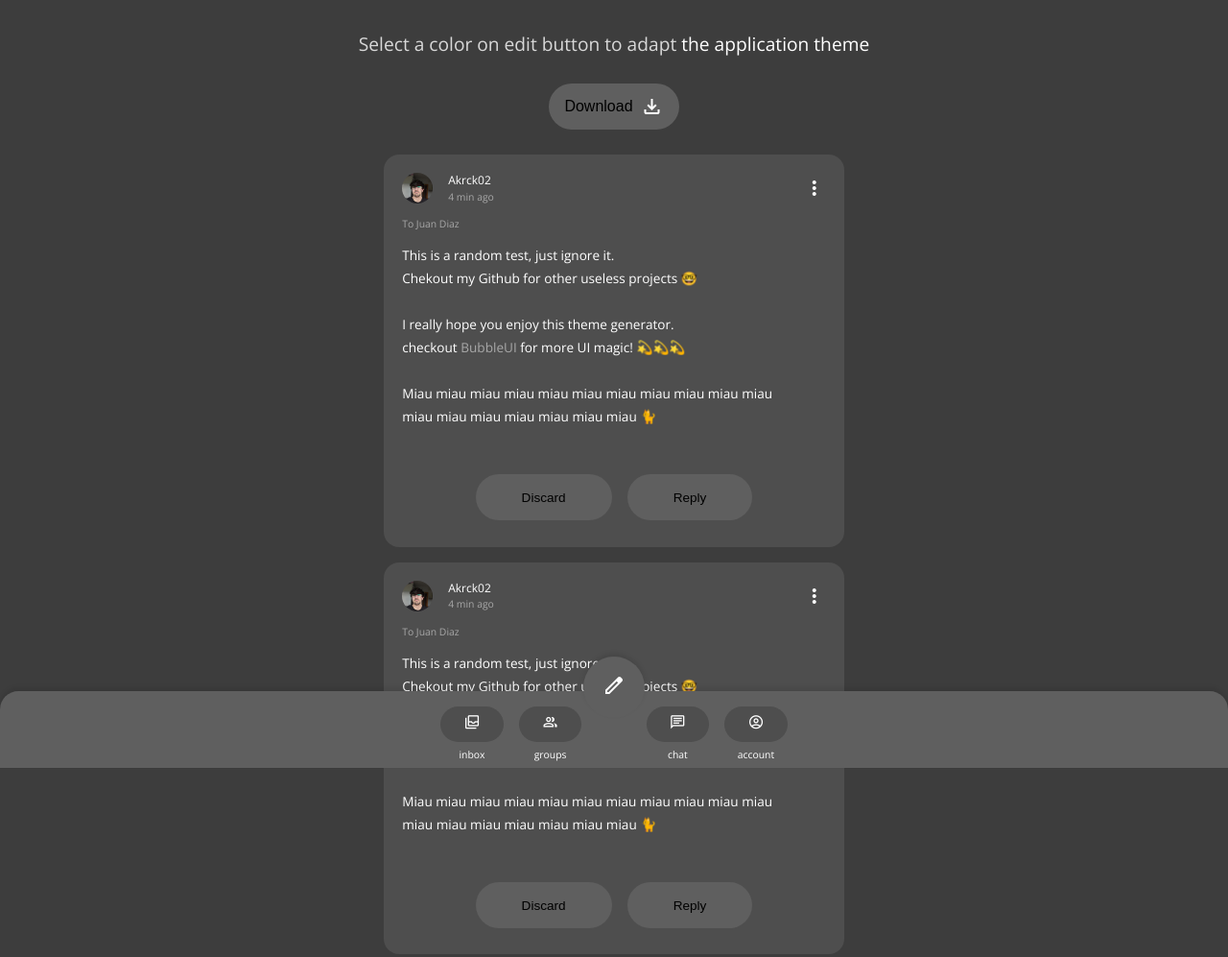
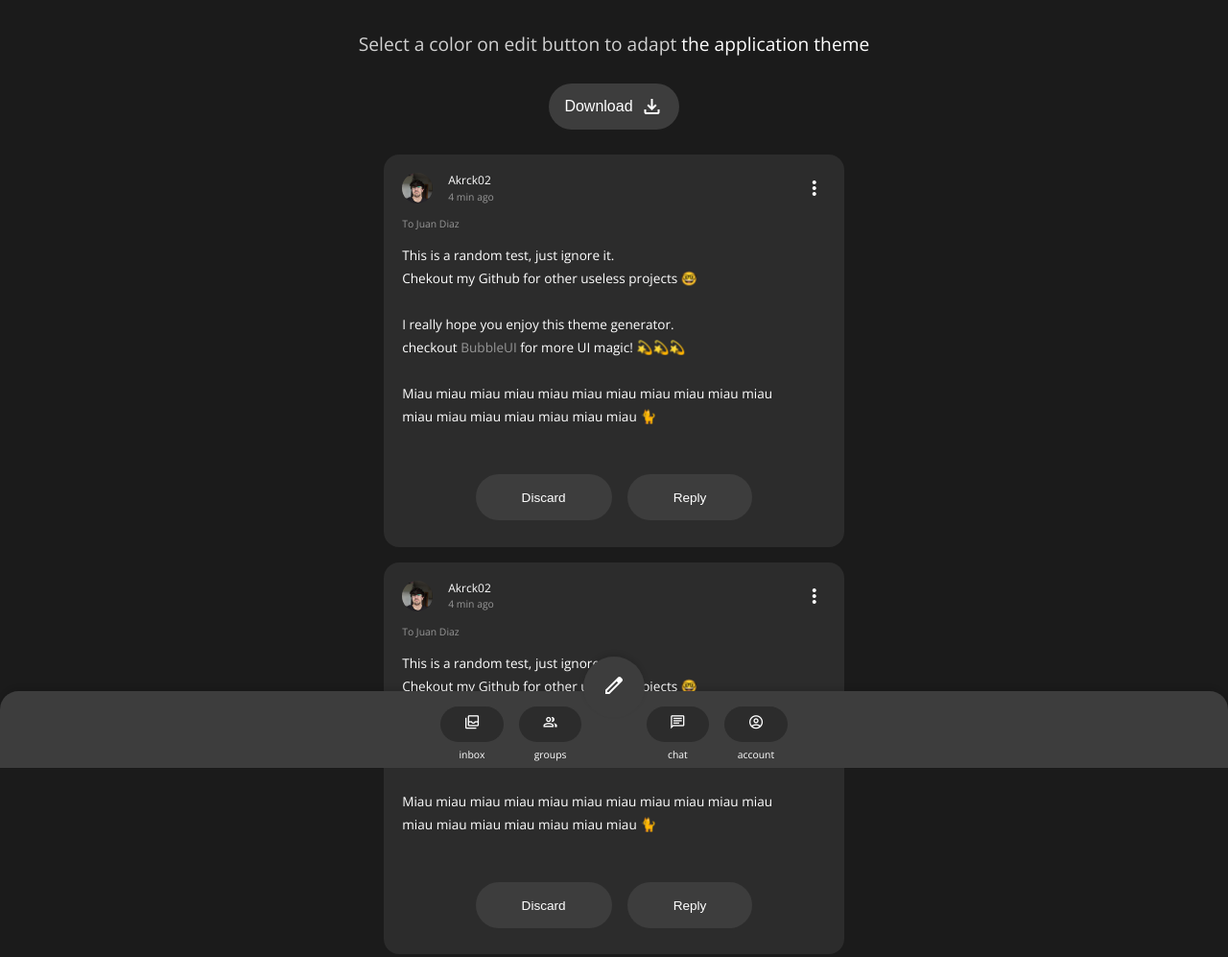
Before and after one commit to akrck02/color-extractor, a website with bundled scripts: page app/index.html in a window 1280 px wide. Shown: the top 997 px of the page at 96% size. Built offline with nearby package versions, Linux system fonts and the light colour scheme.

Commit message:
[color] minor tweaks to the formula

```diff
--- a/app/styles/src/components/notification/Notification.css
+++ b/app/styles/src/components/notification/Notification.css
@@ -5,7 +5,7 @@ notification {
     right : 1rem;
     width : 20rem;
     height: fit-content;
-    background : rgba(255,255,255,.75);
+    background : var(--tertiary-container-color);
     border-radius: .35rem;
     transition: .5s;
     padding: 1.5rem;
--- a/src/lib/others/ColorExtractor.ts
+++ b/src/lib/others/ColorExtractor.ts
@@ -42,21 +42,21 @@ export class ColorExtractor {
         console.table(rgbBaseColor);
 
         const extractedColors = ColorExtractor.extractAll(rgbBaseColor);
-        console.log(extractedColors);
+        extractedColors.forEach(color => console.log(color));
 
         const textDark  = {r:0,g:0,b:0};
         const textLight = {r:255,g:255,b:255};
 
-        const background    = extractedColors[4];
+        const background    = extractedColors[1];
         const onBackground  = ColorExtractor.isLight(background) ? textDark : textLight;
 
-        const surface1      = extractedColors[5];
+        const surface1      = extractedColors[2];
         const onSurface1    = ColorExtractor.isLight(surface1) ? textDark : textLight;
 
-        const surface2      = extractedColors[6];
+        const surface2      = extractedColors[3];
         const onSurface2    = ColorExtractor.isLight(surface2) ? textDark : textLight;
 
-        const surface3      = extractedColors[5];
+        const surface3      = extractedColors[2];
         const onSurface3    = ColorExtractor.isLight(surface3) ? textDark : textLight;
 
         return {
@@ -82,20 +82,18 @@ export class ColorExtractor {
      */
     private static extractAll(
         color : Color
-    ){
+    ) : Color[] {
         const difference = 17;
 
         const darkerColors = []
         const lighterColors = [];
         var rgbDown = color;
 
-        const value = this.getBaseChannel(color);
-
-        switch(value){
-            case 'r':
         while (rgbDown.r > 0) {
             rgbDown = ColorExtractor.getNewColor(rgbDown, -difference);
+            if(ColorExtractor.isValidColor(rgbDown)){
                 darkerColors.push(rgbDown);
+            }
         }
 
         darkerColors.reverse();
@@ -104,45 +102,23 @@ export class ColorExtractor {
 
         while (rgbUp.r < 255) {
             rgbUp = ColorExtractor.getNewColor(rgbUp, difference);
+            if(ColorExtractor.isValidColor(rgbUp)){
                 lighterColors.push(rgbUp);
+            }
         }
 
         return darkerColors.concat(lighterColors);
-            case 'g':
-                while (rgbDown.g > 0) {
-                    rgbDown = ColorExtractor.getNewColor(rgbDown, -difference);
-                    darkerColors.push(rgbDown);
+
     }
 
-                darkerColors.reverse();
-                lighterColors.push(color);
-                var rgbUp = color;
-
-                while (rgbDown.g < 255) {
-                    rgbUp = ColorExtractor.getNewColor(rgbUp, difference);
-                    lighterColors.push(rgbUp);
-                }
-
-                return darkerColors.concat(lighterColors);
-            case 'b':
-                while (rgbDown.b > 0) {
-                    rgbDown = ColorExtractor.getNewColor(rgbDown, -difference);
-                    darkerColors.push(rgbDown);
-                }
-
-                darkerColors.reverse();
-                lighterColors.push(color);
-                var rgbUp = color;
-
-                while (rgbUp.b < 255) {
-                    rgbUp = ColorExtractor.getNewColor(rgbUp, difference);
-                    lighterColors.push(rgbUp);
-                }
-
-                return darkerColors.concat(lighterColors);
-        }
-
-        return [];
+    /**
+     * Get if the color is valid
+     * @param rgbUp The color to check
+     */
+    static isValidColor(rgbUp: Color) {
+        return rgbUp.r >= 0 && rgbUp.r <= 255
+            && rgbUp.g >= 0 && rgbUp.g <= 255
+            && rgbUp.b >= 0 && rgbUp.b <= 255;
     }
 
     /**
@@ -198,9 +174,9 @@ export class ColorExtractor {
      */
     private static getNewColor(color : Color, difference : number) : Color {
         return {
-            r : ColorExtractor.getNumberIn0to255Range(color.r + difference),
-            g : ColorExtractor.getNumberIn0to255Range(color.g + difference),
-            b : ColorExtractor.getNumberIn0to255Range(color.b + difference),
+            r : color.r + difference,
+            g : color.g + difference,
+            b : color.b + difference,
         };
     }
 
--- a/src/views/view/HomeView.ui.ts
+++ b/src/views/view/HomeView.ui.ts
@@ -124,7 +124,7 @@ export default class HomeView extends ViewUI {
      */
     private changeTheme(value) {
 
-        //this.actionButton.element.style.background = value;
+        try {
             this.colorPalette = ColorExtractor.extractColors(value);
 
             document.body.style.setProperty("--background-color", this.colorPalette.background);
@@ -141,10 +141,17 @@ export default class HomeView extends ViewUI {
 
             document.body.style.setProperty("--item-background-color", this.colorPalette.surface2);
             document.body.style.setProperty("--on-item-background-color", this.colorPalette.onSurface2);
-
+        }
+        catch(e){
+            console.error(e);
+            alert({
+                title: "Error",
+                message: "An error occurred while changing the theme",
+                icon: "close"
+            })
+        }
 
         console.table(this.colorPalette);
-
 
     }
 
```
Lines whose indentation alone changed are shown as unchanged.
